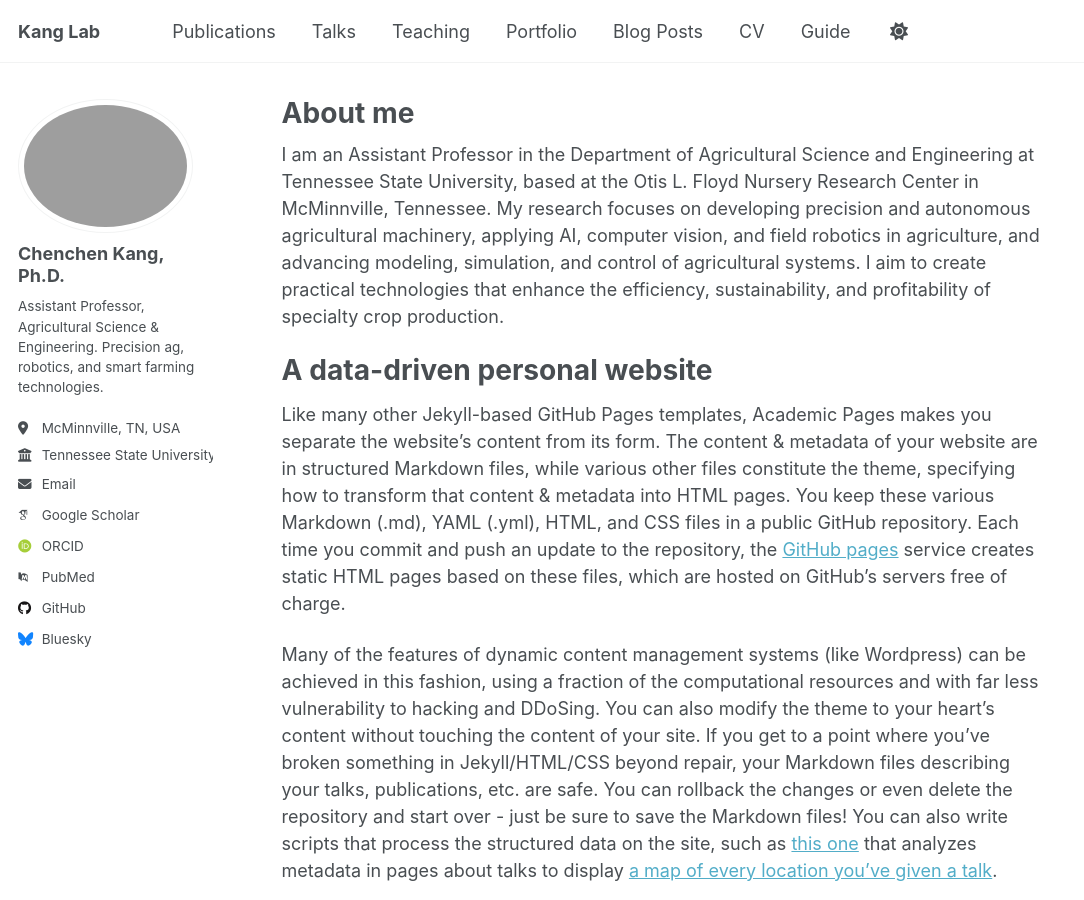
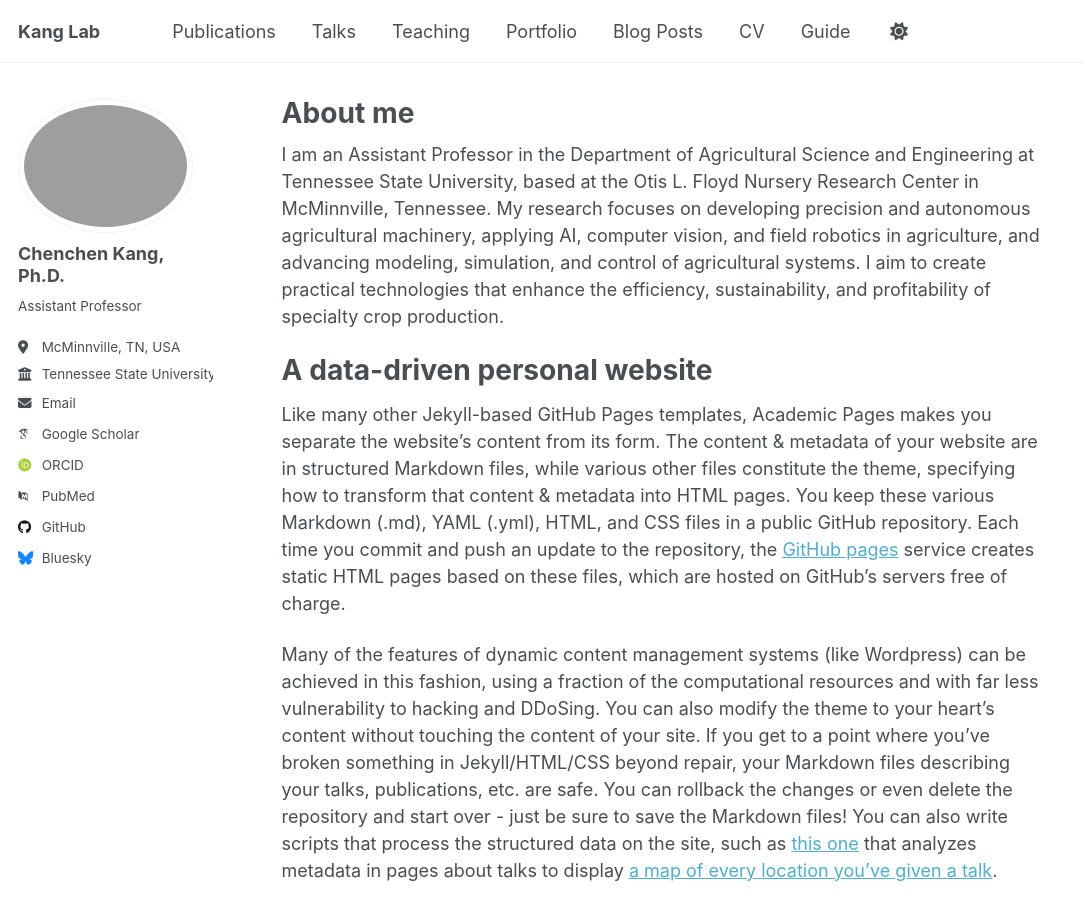
Before and after one commit to ChenchenKang/web, a Jekyll site: the page built from _pages/about.md, in a window 1280 px wide and 900 px high. Shown: the whole window, without its empty margins (0-1084 px from the left). Built offline with Jekyll 4.4.1, drawn with Linux system fonts in a browser that asks for light colours; some web fonts are replaced; a script that is not in the unit is left out.

Commit message:
Update _config.yml

```diff
--- a/_config.yml
+++ b/_config.yml
@@ -25,9 +25,9 @@ author:
   avatar           : "profile.png"
   name             : "Chenchen Kang, Ph.D."
   pronouns         : # example: "she/her"
-  bio              : "Assistant Professor, Agricultural Science & Engineering. Precision ag, robotics, and smart farming technologies."
+  bio              : "Assistant Professor"
   location         : "McMinnville, TN, USA"
-  employer         : "Tennessee State University — Otis L. Floyd Nursery Research Center"
+  employer         : "Tennessee State University"
   uri              : # URL
   email            : "ckang1@tnstate.edu"
 
```
